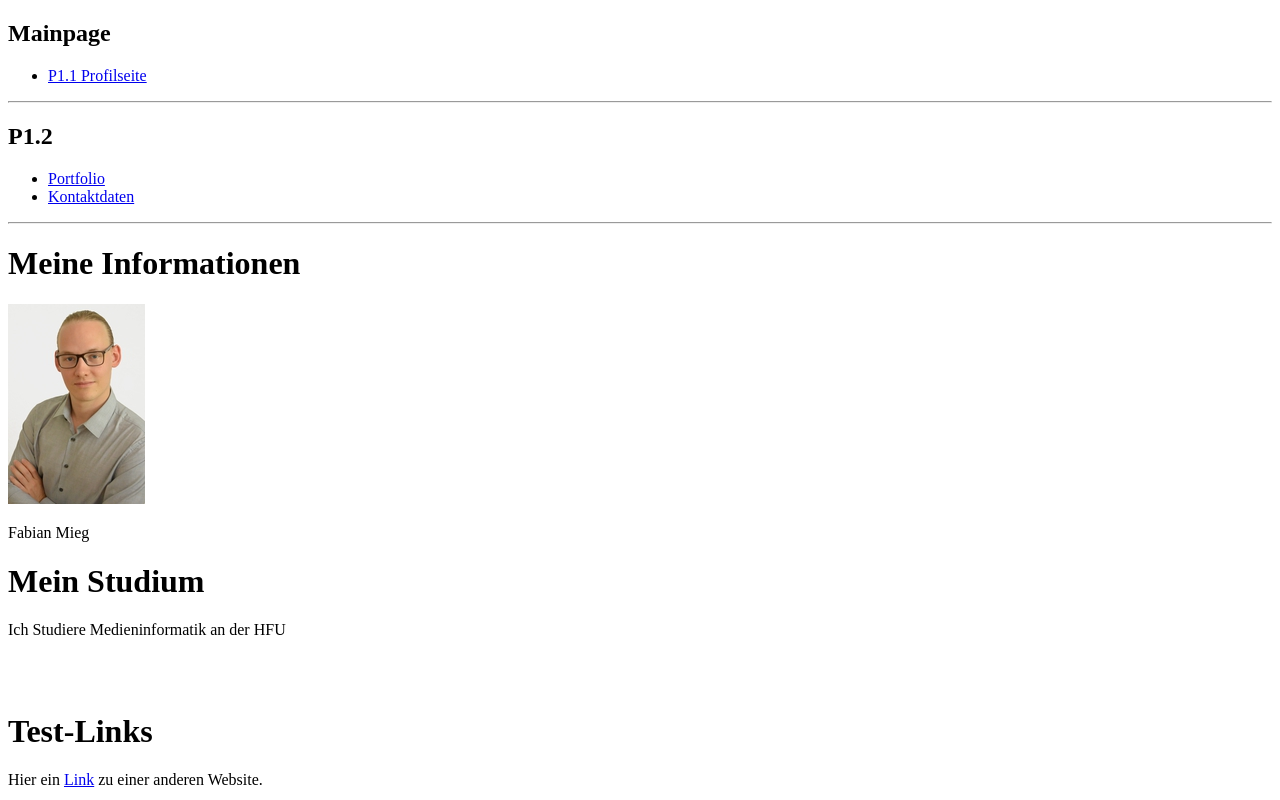
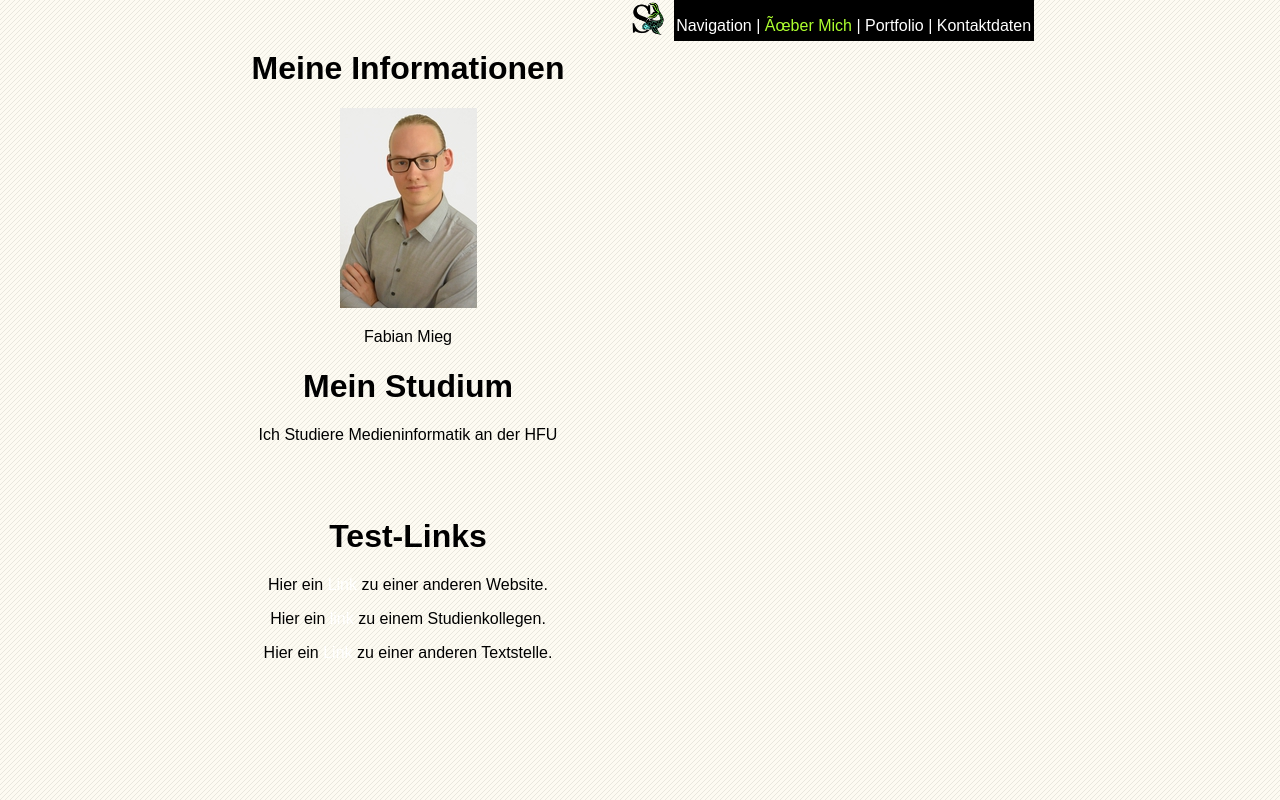
Before and after one commit to SpeziFisch-DE/GIS, a plain HTML site: page P1.3/index.html in a window 1280 px wide. Shown: the top 800 px of the page. Drawn offline with Linux system fonts and the light colour scheme.

Commit message:
nav style

```diff
--- a/P1.3/index.html
+++ b/P1.3/index.html
@@ -4,25 +4,21 @@
 <head>
     <meta charset"utf-8>
     <title>AboutMe</title>
+    <link rel="stylesheet" href="style.css">
 </head>
 
 <body>
     <header>
-        <nav>
-            <h1>Mainpage</h1>
-            <ul>
-                <li><a href="/GIS/index.html">P1.1 Profilseite</a></li>
-            </ul>
-            <hr>
-            <h1>P1.2</h1>
-            <ul>
-                <li><a href="portfolio.html">Portfolio</a></li>
-                <li><a href="contact.html">Kontaktdaten</a></li>
-            </ul>
+        <div class="sticky">
+            <img src="media/SpeziFisch.png" width="40">
+            <nav class="pages">
+                <p><a href="/GIS/index.html">Navigation</a> | <a href="index.html" id="activepage">Über Mich</a> | <a href="portfolio.html">Portfolio</a> | <a href="contact.html">Kontaktdaten</a></p>
             </nav>
+        </div>
     </header>
-    <hr>
     <main>
+        <div class="sepearator"></div>
+        <div class="main">
         <h1>Meine Informationen</h1>
         <img src="media/portrait.jpg">
         <p>Fabian Mieg</p>
@@ -32,7 +28,8 @@
         <br>
         <h1>Test-Links</h1>
         <p>Hier ein <a href="https://www.hs-furtwangen.de/">Link</a> zu einer anderen Website.</p>
-    <p>Hier ein <a href="https://brotherbroadway.github.io/GIS-WiSe-2020-2021/Kapitel_1.1/Steckbrief/">link</a> zu einem
+        <p>Hier ein <a href="https://brotherbroadway.github.io/GIS-WiSe-2020-2021/Kapitel_1.1/Steckbrief/">link</a> zu
+            einem
             Studienkollegen.</p>
         <p>Hier ein <a href="#Textlink">Link</a> zu einer anderen Textstelle.</p>
         <br>
@@ -69,6 +66,7 @@
         <br>
         <br>
         <p id="Textlink">Andere Textstelle.</p>
+    </div>
     </main>
 </body>
 
--- /dev/null
+++ b/P1.3/style.css
@@ -0,0 +1,40 @@
+body {
+    background-image: url(media/bg.png);
+    background-repeat: repeat;
+    width: 800px;
+    text-align: center;
+    font-family: sans-serif;
+}
+nav.pages {
+    position: absolute;
+    top: 0px;
+    margin-left: 52%;
+    width: 360px;
+    height: 40px;
+    padding-top: 1px;
+    background-color: black;
+    color: white;
+}
+a {
+    text-decoration: none;
+}
+a:link {
+    color: white;
+}
+a:visited {
+    color: white;
+}
+a:hover {
+    color: greenyellow;
+}
+#activepage {
+    color: greenyellow;
+}
+.sticky{
+    position: fixed;
+    top: 0;
+    width: 100%;
+}
+.main {
+    margin-top: 50px;
+}
```
Also changed, not shown: P1.2/contact.html (+1 -1 lines), P1.2/index.html (+1 -1 lines), P1.2/portfolio.html (+1 -1 lines), P1.3/contact.html (+6 -12 lines), P1.3/portfolio.html (+6 -12 lines), P1.3/media/bg.png (added). Lines whose indentation alone changed are shown as unchanged.
